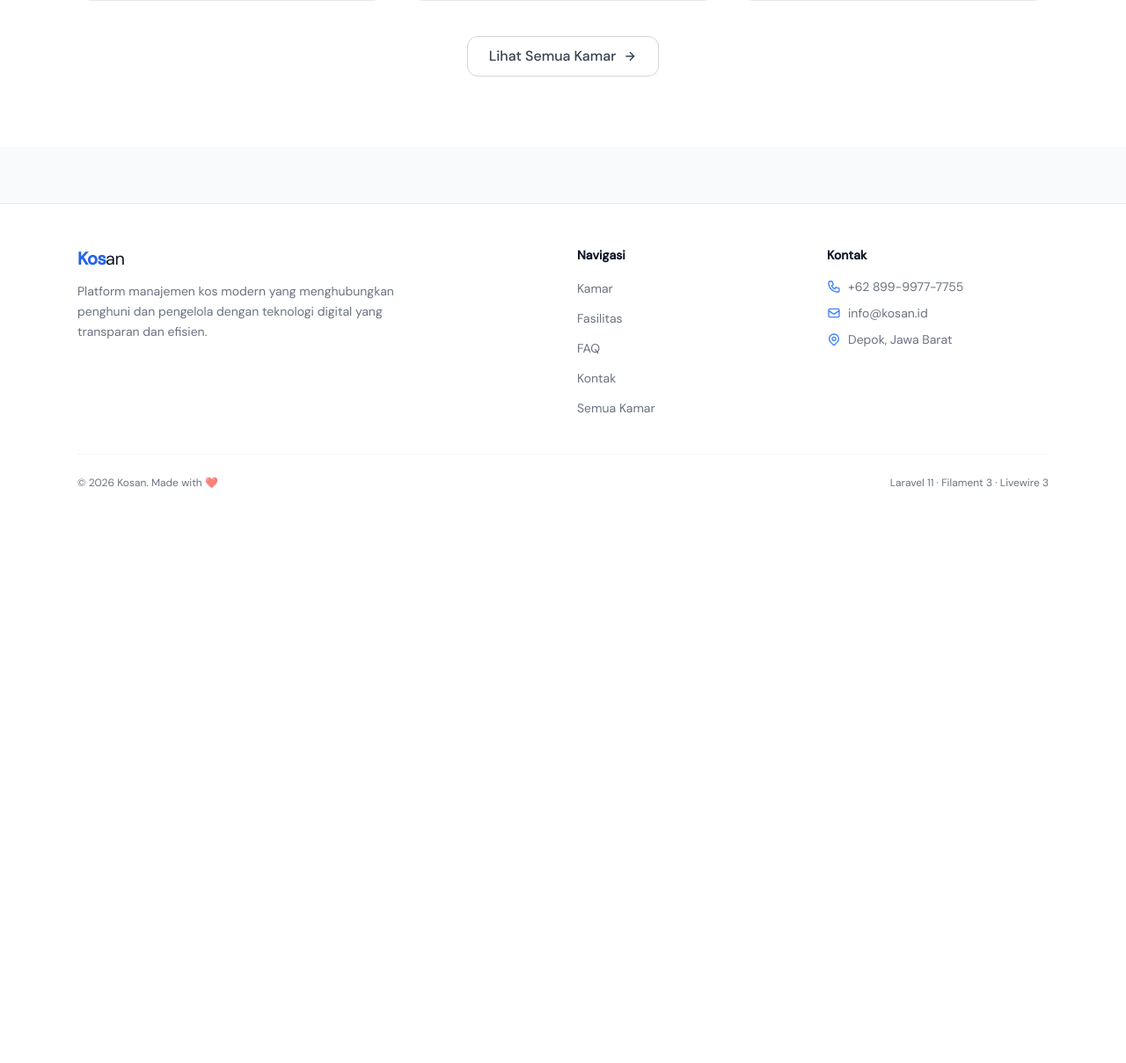
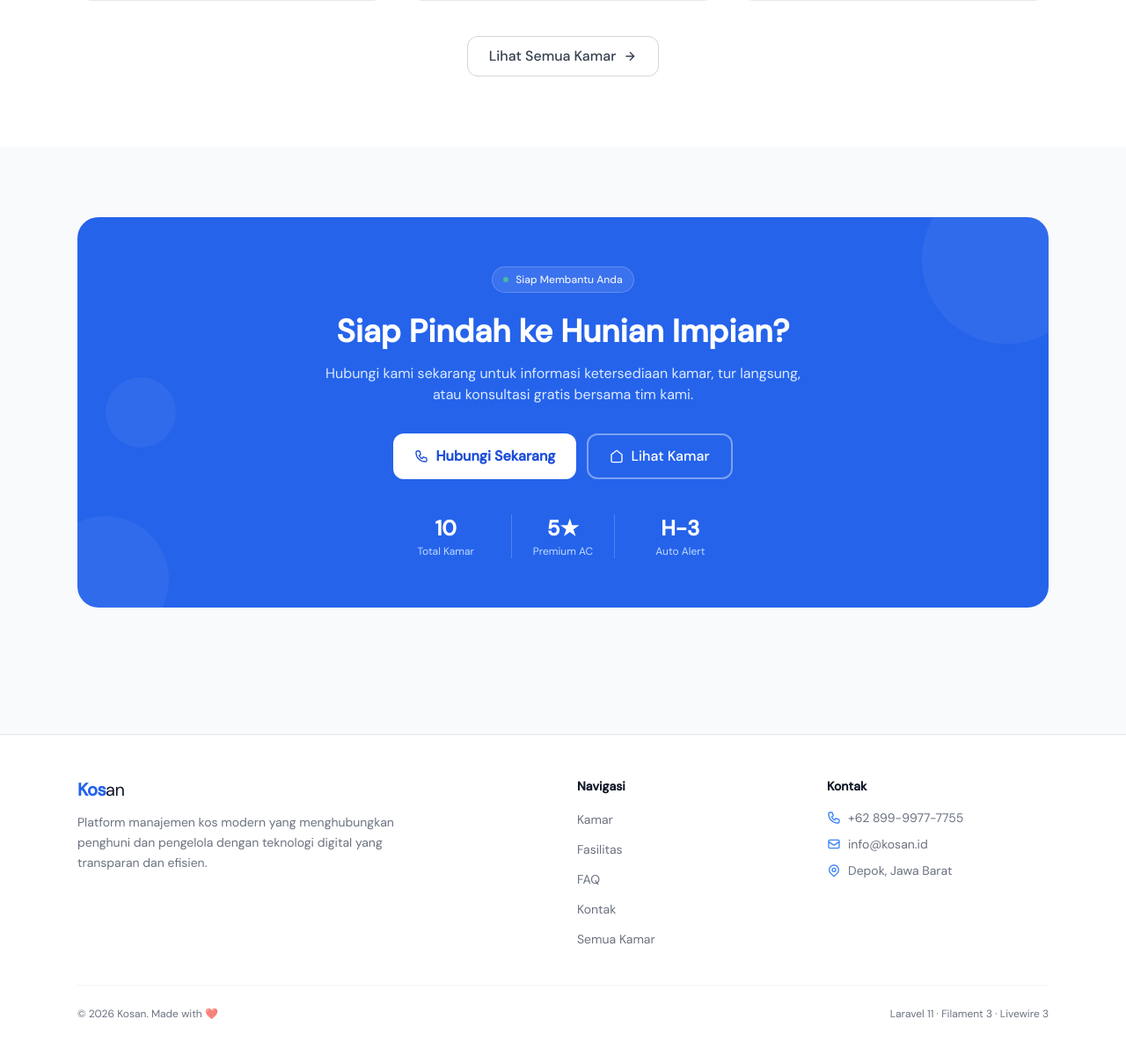
Before and after one commit to harybagus/kosan, a Laravel app: page / in a window 1280 px wide. Shown: the part 2452-3661 px from the top of the page at 88% size. Before the commit the page ends 3007 px from the top, so only its background shows below. Run offline with Laravel 12, Linux system fonts and the light colour scheme; data comes from the database, SQL or seed files in the repository; style sheets or scripts are compiled from the project's sources; some libraries are stand-ins or nearby versions; some web fonts are replaced.

Commit message:
feat: add CTA section

```diff
--- a/resources/views/landing/index.blade.php
+++ b/resources/views/landing/index.blade.php
@@ -496,6 +496,76 @@
         </div>
     </section>
 
+    {{-- ============================================================
+     CTA SECTION
+    ============================================================ --}}
+    <section class="py-16 sm:py-20 bg-gray-50 dark:bg-gray-950">
+        <div class="max-w-6xl mx-auto px-4 sm:px-6">
+            <div class="relative bg-blue-600 dark:bg-blue-700 rounded-3xl px-8 py-14 text-center overflow-hidden">
+
+                {{-- Decorative circles --}}
+                <div class="absolute -top-12 -right-12 w-48 h-48 rounded-full bg-white/5 pointer-events-none"></div>
+                <div class="absolute -bottom-10 -left-10 w-36 h-36 rounded-full bg-white/5 pointer-events-none"></div>
+                <div
+                    class="absolute top-1/2 left-8 -translate-y-1/2 w-20 h-20 rounded-full bg-white/5 pointer-events-none">
+                </div>
+
+                <div class="relative">
+                    {{-- Label --}}
+                    <div
+                        class="inline-flex items-center gap-2 bg-white/10 border border-white/20 text-white/90 text-xs font-medium px-3 py-1.5 rounded-full mb-6">
+                        <span class="w-1.5 h-1.5 bg-green-400 rounded-full animate-pulse"></span>
+                        Siap Membantu Anda
+                    </div>
+
+                    <h2 class="text-3xl sm:text-4xl font-bold text-white mb-4 leading-tight">
+                        Siap Pindah ke Hunian Impian?
+                    </h2>
+                    <p class="text-blue-100 max-w-xl mx-auto mb-8 leading-relaxed text-sm sm:text-base">
+                        Hubungi kami sekarang untuk informasi ketersediaan kamar, tur langsung, atau konsultasi gratis
+                        bersama tim kami.
+                    </p>
+
+                    <div class="flex flex-wrap justify-center gap-3">
+                        <a href="#kontak"
+                            class="inline-flex items-center gap-2 bg-white text-blue-700 font-semibold px-6 py-3 rounded-xl hover:bg-blue-50 transition-colors shadow-sm">
+                            <svg class="w-4 h-4" fill="none" stroke="currentColor" stroke-width="2"
+                                viewBox="0 0 24 24">
+                                <path
+                                    d="M3 5a2 2 0 012-2h3.28a1 1 0 01.948.684l1.498 4.493a1 1 0 01-.502 1.21l-2.257 1.13a11.042 11.042 0 005.516 5.516l1.13-2.257a1 1 0 011.21-.502l4.493 1.498a1 1 0 01.684.949V19a2 2 0 01-2 2h-1C9.716 21 3 14.284 3 6V5z" />
+                            </svg>
+                            Hubungi Sekarang
+                        </a>
+                        <a href="#kamar"
+                            class="inline-flex items-center gap-2 border-2 border-white/40 hover:border-white text-white font-medium px-6 py-3 rounded-xl transition-colors">
+                            <svg class="w-4 h-4" fill="none" stroke="currentColor" stroke-width="2"
+                                viewBox="0 0 24 24">
+                                <path d="M3 9l9-7 9 7v11a2 2 0 01-2 2H5a2 2 0 01-2-2z" />
+                            </svg>
+                            Lihat Kamar
+                        </a>
+                    </div>
+
+                    {{-- Stats bawah --}}
+                    <div class="mt-10 grid grid-cols-3 gap-4 max-w-sm mx-auto">
+                        <div class="text-center">
+                            <div class="text-2xl font-bold text-white">10</div>
+                            <div class="text-xs text-blue-200 mt-0.5">Total Kamar</div>
+                        </div>
+                        <div class="text-center border-x border-white/20">
+                            <div class="text-2xl font-bold text-white">5★</div>
+                            <div class="text-xs text-blue-200 mt-0.5">Premium AC</div>
+                        </div>
+                        <div class="text-center">
+                            <div class="text-2xl font-bold text-white">H-3</div>
+                            <div class="text-xs text-blue-200 mt-0.5">Auto Alert</div>
+                        </div>
+                    </div>
+                </div>
+            </div>
+        </div>
+    </section>
+
     {{-- Filter Script --}}
     <script>
         function filterRooms(type) {
```
